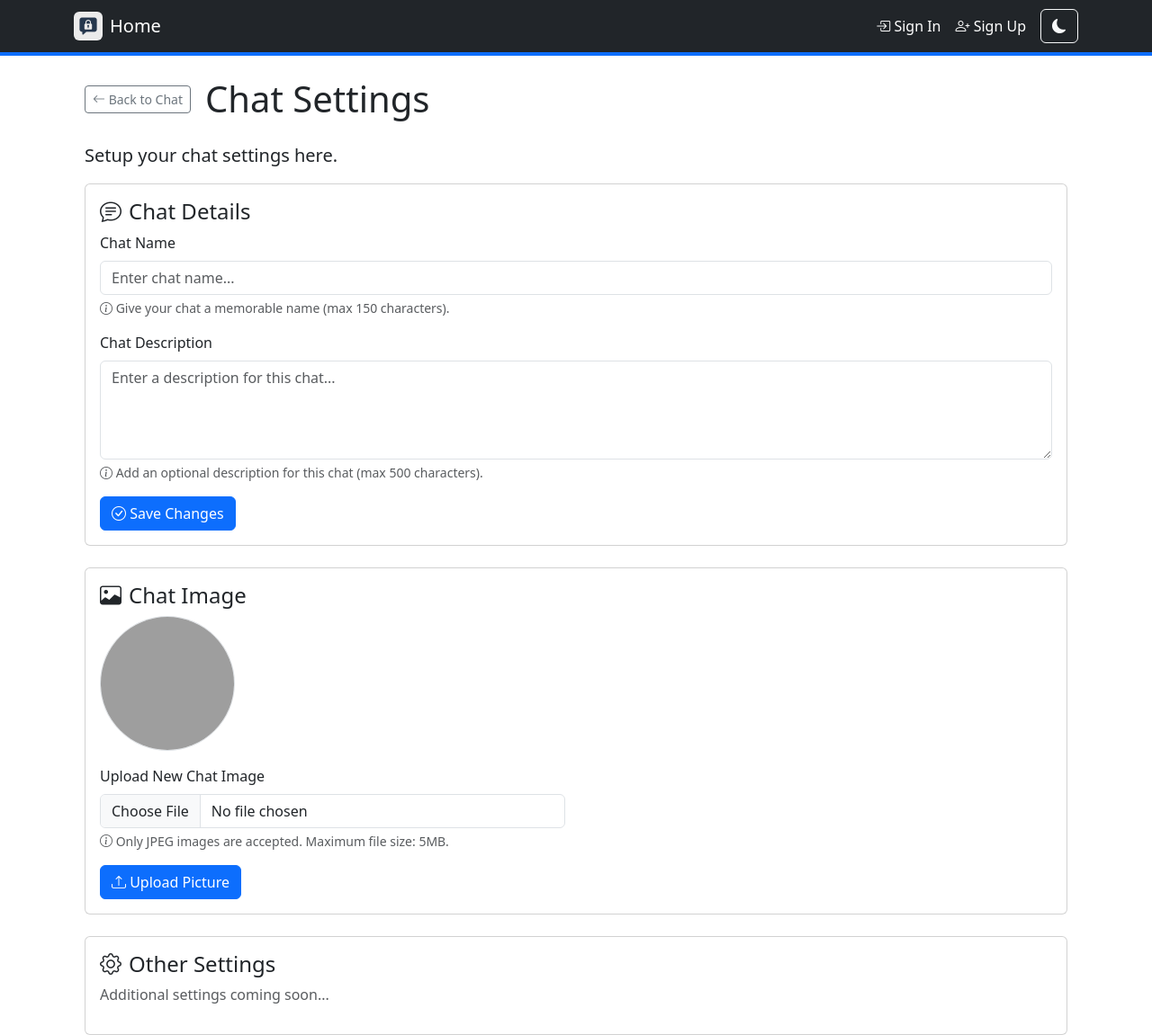
After one commit to JamesRees987/flask-simple-msg, a Flask app: template app/templates/chats/chatSettings.html in a window 1280 px wide. The commit adds this page. Shown: the whole page at 90% size. Run offline with Flask 3, Linux system fonts and the light colour scheme; the template is opened without the code that fills it, so the values that code supplies are empty; grey boxes are pictures that could not be loaded.

Commit message:
Chat setting overhaul

```diff
--- a/app/model/models.py
+++ b/app/model/models.py
@@ -40,6 +40,7 @@ class Chat(db.Model):
     created_at = db.Column(db.DateTime, server_default=db.func.now())
     chat_name = db.Column(db.String(150), nullable=True)
     chat_image = db.Column(db.LargeBinary, nullable=True)
+    chat_description = db.Column(db.String(500), nullable=True, default="This is a chat.")
 
     # ADD THESE RELATIONSHIPS
     users = db.relationship('UserToChat', back_populates='chat', lazy=True)
--- /dev/null
+++ b/app/templates/chats/chatSettings.html
@@ -0,0 +1,131 @@
+{% extends "base.html" %} {% block title %}Chat Settings - Simple Message App{%
+endblock %} {% block content %}
+<div class="container mt-4">
+  <div class="d-flex align-items-center mb-4">
+    <a
+      href="{{ url_for('chat.viewChat', chat_id=chat.id) }}"
+      class="btn btn-outline-secondary btn-sm me-3"
+    >
+      <i class="bi bi-arrow-left"></i> Back to Chat
+    </a>
+    <h1 class="mb-0">Chat Settings</h1>
+  </div>
+
+  <p class="lead">Setup your chat settings here.</p>
+
+  <!-- Chat Details Section (Name & Description) -->
+  <div class="card mb-4">
+    <div class="card-body">
+      <h2 class="card-title h4">
+        <i class="bi bi-chat-text me-2"></i>Chat Details
+      </h2>
+      <form
+        action="{{ url_for('chat.update_chat_details', chat_id=chat.id) }}"
+        method="POST"
+      >
+        <!-- Chat Name -->
+        <div class="mb-3">
+          <label for="chatName" class="form-label">Chat Name</label>
+          <input
+            type="text"
+            class="form-control"
+            id="chatName"
+            name="chat_name"
+            value="{{ chat.chat_name }}"
+            placeholder="Enter chat name..."
+            required
+            maxlength="150"
+          />
+          <div class="form-text">
+            <i class="bi bi-info-circle"></i> Give your chat a memorable name
+            (max 150 characters).
+          </div>
+        </div>
+
+        <!-- Chat Description -->
+        <div class="mb-3">
+          <label for="chatDescription" class="form-label"
+            >Chat Description</label
+          >
+          <textarea
+            class="form-control"
+            id="chatDescription"
+            name="chat_description"
+            rows="4"
+            placeholder="Enter a description for this chat..."
+            maxlength="500"
+          >
+{{ chat.chat_description or '' }}</textarea
+          >
+          <div class="form-text">
+            <i class="bi bi-info-circle"></i> Add an optional description for
+            this chat (max 500 characters).
+          </div>
+        </div>
+
+        <button type="submit" class="btn btn-primary">
+          <i class="bi bi-check-circle"></i> Save Changes
+        </button>
+      </form>
+    </div>
+  </div>
+
+  <!-- Chat Image Section -->
+  <div class="card mb-4">
+    <div class="card-body">
+      <h2 class="card-title h4"><i class="bi bi-image me-2"></i>Chat Image</h2>
+      <div class="row">
+        <div class="col-md-6">
+          <img
+            src="{{ url_for('chat.chat_image', chat_id=chat.id) }}"
+            alt="{{ chat.chat_name }}"
+            class="mb-3 border"
+            style="
+              width: 150px;
+              height: 150px;
+              border-radius: 50%;
+              object-fit: cover;
+            "
+          />
+          <form
+            action="{{ url_for('chat.upload_chat_image', chat_id=chat.id) }}"
+            method="POST"
+            enctype="multipart/form-data"
+          >
+            <div class="mb-3">
+              <label for="chatImage" class="form-label"
+                >Upload New Chat Image</label
+              >
+              <input
+                type="file"
+                class="form-control"
+                id="chatImage"
+                name="chat_image"
+                accept="image/jpeg,image/jpg"
+                required
+              />
+              <div class="form-text">
+                <i class="bi bi-info-circle"></i> Only JPEG images are accepted.
+                Maximum file size: 5MB.
+              </div>
+            </div>
+            <button type="submit" class="btn btn-primary">
+              <i class="bi bi-upload"></i> Upload Picture
+            </button>
+          </form>
+        </div>
+      </div>
+    </div>
+  </div>
+
+  <!-- Other Settings Section -->
+  <div class="card">
+    <div class="card-body">
+      <h2 class="card-title h4">
+        <i class="bi bi-gear me-2"></i>Other Settings
+      </h2>
+      <p class="text-muted">Additional settings coming soon...</p>
+    </div>
+  </div>
+</div>
+{% endblock %}
```
Also changed, not shown: app/routes/chats.py (+53 -0 lines), app/routes/routes.py (+7 -0 lines), app/static/js/chatView.js (added, +25 -0 lines), app/templates/chats/chatView.html (+129 -3 lines), README.md.
